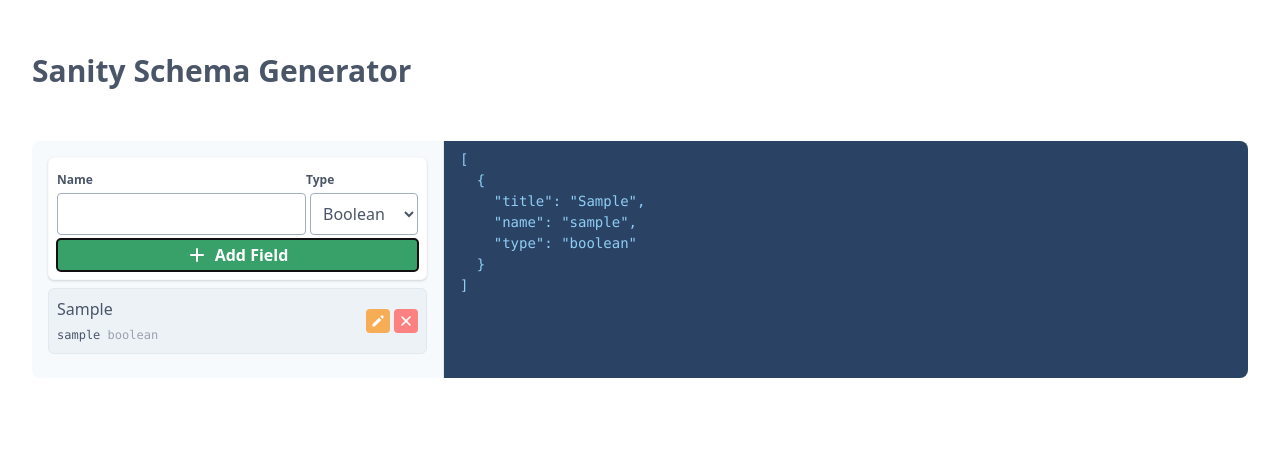
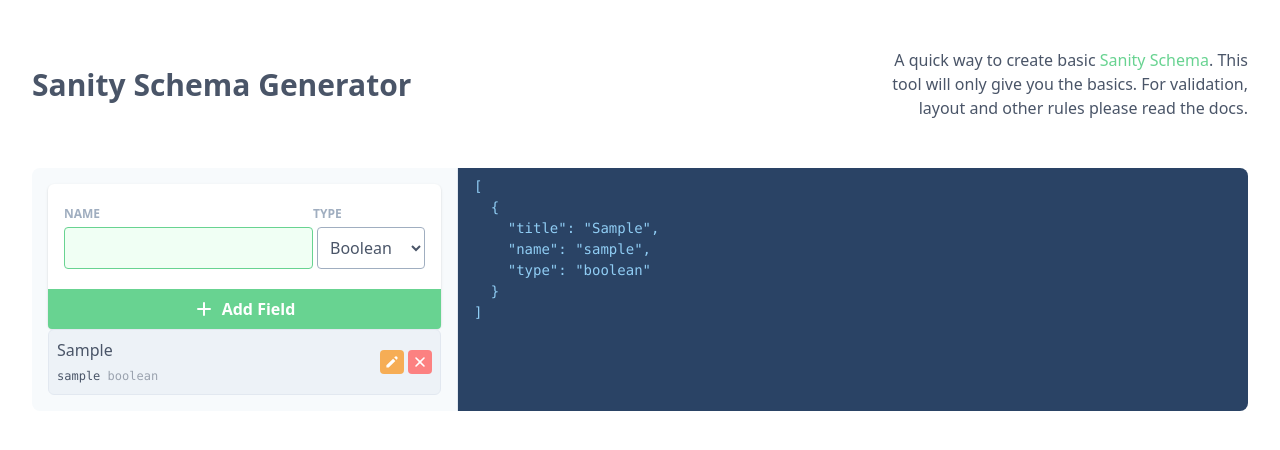
Before and after one commit to SimeonGriggs/sanity-schema-generator, a React (Vite) app: page / in a window 1280 px wide. Both pictures are taken after typing "Sample" into the empty fields and a click on the button "Add Field". Shown: the top 450 px of the page. Built offline with nearby package versions, Linux system fonts and the light colour scheme.

Commit message:
event handling

```diff
--- a/src/App.jsx
+++ b/src/App.jsx
@@ -8,11 +8,25 @@
   const [schema, setSchema] = useState([]);
 
   return (
-    <div className="text-gray-700">
-      <h1 className="px-4 md:px-8 text-3xl font-bold text-gray-700 mt-12">
-        Sanity Schema Generator
-      </h1>
-      <main className="px-4 md:px-8 md:py-12 flex">
+    <div className="px-4 md:px-8  text-gray-700">
+      <article className="flex items-center mt-12">
+        <h1 className="text-3xl font-bold text-gray-700">
+          Sanity Schema Generator
+        </h1>
+        <div className="max-w-sm ml-auto text-right">
+          A quick way to create basic
+          <a
+            className="text-green-400"
+            href="https://www.sanity.io/docs/schema-types"
+          >
+            {' '}
+            Sanity Schema
+          </a>
+          . This tool will only give you the basics. For validation, layout and
+          other rules please read the docs.
+        </div>
+      </article>
+      <main className="md:py-12 flex">
         <Fields schema={schema} setSchema={setSchema} />
         <Output schema={schema} />
       </main>
--- a/src/components/Fields.jsx
+++ b/src/components/Fields.jsx
@@ -1,4 +1,4 @@
-import React, { useRef, useState } from 'react';
+import React, { useRef, useState, useEffect } from 'react';
 
 import pencil from '../svg/sm-pencil.svg';
 import plus from '../svg/sm-plus.svg';
@@ -21,10 +21,12 @@
     'URL',
   ];
 
+  // Super-duper basic and not exactly safe sanitization
   function sanitize(string) {
     return string.replace(/[^a-zA-Z ]/g, '');
   }
 
+  // Uppercase the first letter of a word
   function titleCaseWord(word) {
     return word.charAt(0).toUpperCase() + word.slice(1);
   }
@@ -56,7 +58,9 @@
   }
 
   function addField(e) {
+    if (e) {
       e.preventDefault();
+    }
 
     if (!refType.current.value || !refName.current.value) {
       return null;
@@ -69,8 +73,9 @@
       type: refType.current.value,
     };
 
+    // This will find and override any field with the same name
     const fieldIndex = schema.findIndex(
-      field => field.name === refName.current.value
+      field => field.name.toLowerCase() === refName.current.value.toLowerCase()
     );
 
     // Update or add field
@@ -81,40 +86,56 @@
     setSchema([...currentFields]);
 
     refName.current.value = '';
+    refName.current.focus();
     setButtonText('Add Field');
   }
 
+  // Edit field based on name
   function editField(name, type) {
     setButtonText('Edit Field');
     refName.current.value = name;
     refType.current.value = type;
   }
 
+  // Delete field based on name
   function deleteField(name) {
     setSchema(schema.filter(field => field.name !== name));
   }
+
+  // Handle 'enter' key on dropdown
+  useEffect(() => {
+    if (!refType.current) return null;
+
+    refType.current.addEventListener('keydown', e => {
+      if (e.key === 'Enter') addField();
+    });
+  });
 
   return (
     <section className="bg-gray-100 p-4 rounded-l-lg">
       <form
         onSubmit={addField}
-        className="bg-white p-2 mb-2 rounded-md shadow border border-gray-100 shadow-sm"
+        className="bg-white rounded-md shadow shadow-sm flex flex-col"
       >
-        <div className="flex">
+        <div className="flex p-4">
           <label htmlFor="name">
-            <span className="text-xs font-bold mb-1 inline-block">Name</span>
+            <span className="text-xs uppercase text-gray-500 font-bold mb-1 inline-block">
+              Name
+            </span>
             <br />
             <input
               name="name"
-              className="outline-none focus:border-green-400 bg-white p-2 border rounded border-gray-500"
+              className="outline-none focus:border-green-400 focus:bg-green-100 bg-white p-2 border rounded border-gray-500"
               ref={refName}
             />
           </label>
           <label htmlFor="type">
-            <span className="text-xs font-bold mb-1 inline-block">Type</span>
+            <span className="text-xs uppercase text-gray-500 font-bold mb-1 inline-block">
+              Type
+            </span>
             <br />
             <select
-              className="outline-none focus:border-green-400 bg-white p-2 ml-1 border rounded border-gray-500"
+              className="outline-none focus:border-green-400 focus:bg-green-100 bg-white p-2 ml-1 border rounded border-gray-500"
               name="type"
               ref={refType}
             >
@@ -129,7 +150,7 @@
 
         <button
           type="button"
-          className="py-1 px-4 mt-1 w-full bg-green-400 focus:bg-green-600 hover:bg-green-600 transition-colors duration-200 text-white rounded flex items-center justify-center font-bold"
+          className="py-2 px-4 mt-1 w-full bg-green-400 focus:bg-green-600 hover:bg-green-600 transition-colors duration-200 text-white rounded-b flex items-center justify-center font-bold"
           onClick={addField}
         >
           <img
@@ -141,9 +162,10 @@
         </button>
       </form>
 
+      <section className="flex flex-col space-y-2">
         {schema.map((field, index) => (
           <div
-          className="flex justify-between items-center bg-gray-200 border border-gray-300 p-2 rounded-md mb-2"
+            className="flex justify-between items-center bg-gray-200 border border-gray-300 p-2 rounded-md"
             key={index}
           >
             <div className="flex-1">
@@ -174,6 +196,7 @@
           </div>
         ))}
       </section>
+    </section>
   );
 };
 
```
Lines whose indentation alone changed are shown as unchanged.
